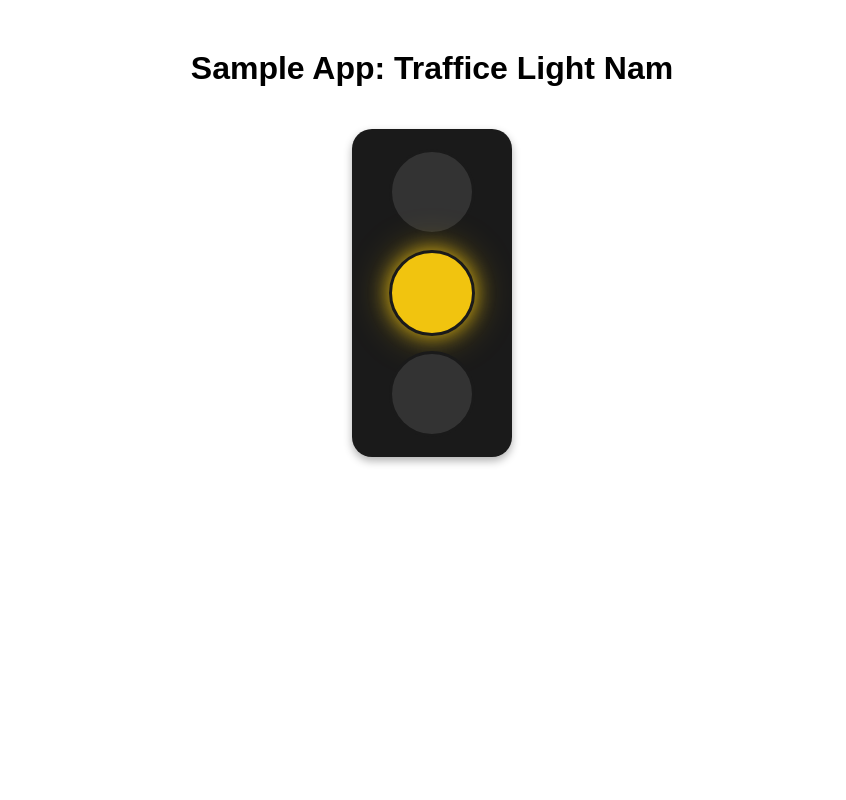
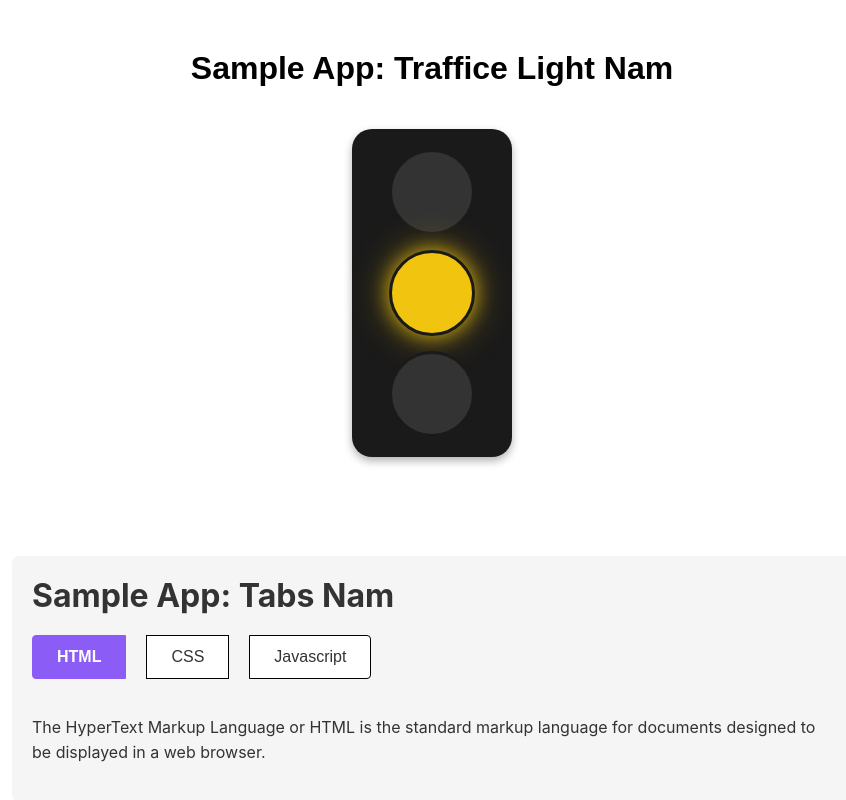
Before and after one commit to ToThanhNam/react-ultimate-course, a React (Vite) app: page / in a window 1280 px wide. Shown: the part 1102-1902 px from the top of the page, without its empty margins (208-1054 px from the left). Before the commit the page ends 1628 px from the top, so only its background shows below. Built offline with nearby package versions, Linux system fonts and the light colour scheme.

Commit message:
tabs ft and modified structure

```diff
--- a/src/App.tsx
+++ b/src/App.tsx
@@ -3,8 +3,9 @@ import Props from "./fundanmental/Props";
 import State from "./fundanmental/State";
 import SonColorBox from "./sampleApp/son/SonColorBox";
 import TonyColorBox from "./sampleApp/tony/TonyColorBox";
-import ColorBoxNam from "./sampleApp/namtt/ColorBox"
-import TrafficLightNam from "./sampleApp/lightgameplan/TrafficLightNam"
+import ColorBoxNam from "./sampleApp/namtt/colorboxnam/ColorBox"
+import TrafficLightNam from "./sampleApp/namtt/lightgamenam/TrafficLightNam"
+import Tabs from "./sampleApp/namtt/tabsnam/Tabs"
 
 function App() {
   return (
@@ -26,6 +27,9 @@ function App() {
 
       <br />
       <TrafficLightNam />
+
+      <br />
+      <Tabs />
     </>
   );
 }
--- a/src/sampleApp/lightgameplan/TrafficLightNam.tsx
+++ b/src/sampleApp/namtt/lightgamenam/TrafficLightNam.tsx
@@ -1,4 +1,4 @@
-import React, { useState, useEffect } from 'react';
+import { useState, useEffect } from 'react';
 import './TrafficLightStyle.css';
 
 interface LightConfig {
--- /dev/null
+++ b/src/sampleApp/namtt/tabsnam/Tabs.tsx
@@ -0,0 +1,62 @@
+import { useState } from "react";
+import "./TabsStyle.css";
+
+interface Tab {
+  id: number;
+  title: string;
+  content: string;
+}
+
+const TABS: Tab[] = [
+  {
+    id: 1,
+    title: "HTML",
+    content:
+      "The HyperText Markup Language or HTML is the standard markup language for documents designed to be displayed in a web browser.",
+  },
+  {
+    id: 2,
+    title: "CSS",
+    content:
+      "Cascading Style Sheets is a style sheet language used for describing the presentation of a document written in a markup language such as HTML or XML.",
+  },
+  {
+    id: 3,
+    title: "Javascript",
+    content:
+      "JavaScript, often abbreviated as JS, is a programming language that is one of the core technologies of the World Wide Web, alongside HTML and CSS.",
+  },
+];
+
+const Tabs = () => {
+  const [activeTab, setActiveTab] = useState<string>("HTML");
+  console.log(activeTab);
+  const activeTabData = TABS.find((tab) => tab.title === activeTab);
+
+  return (
+    <>
+      <div className="tabs-container">
+        <h3 className="tabs-title">Sample App: Tabs Nam</h3>
+        <div className="tabs-buttons">
+          {TABS.map((tab) => (
+            <button
+              key={tab.id}
+              className={`tab-button${
+                activeTab === tab.title ? " active" : ""
+              }`}
+              onClick={() => setActiveTab(tab.title)}
+            >
+              {tab.title}
+            </button>
+          ))}
+        </div>
+
+        <div className="tabs-content">
+          <p>{activeTabData?.content}</p>
+        </div>
+      </div>
+    </>
+  );
+};
+
+export default Tabs;
--- /dev/null
+++ b/src/sampleApp/namtt/tabsnam/TabsStyle.css
@@ -0,0 +1,74 @@
+.tabs-container {
+  padding: 20px;
+  font-family: -apple-system, BlinkMacSystemFont, 'Segoe UI', Roboto, 'Helvetica Neue', Arial, sans-serif;
+  background-color: #f5f5f5;
+  border-radius: 8px;
+  max-width: 800px;
+  margin: 20px auto;
+}
+
+.tabs-title {
+  font-size: 32px;
+  font-weight: bold;
+  color: #333;
+  margin: 0 0 20px 0;
+  padding: 0;
+}
+
+.tabs-buttons {
+  display: flex;
+  gap: 0;
+  margin-bottom: 20px;
+}
+
+.tab-button {
+  padding: 12px 24px;
+  font-size: 16px;
+  font-weight: 500;
+  border: 1px solid #000;
+  background-color: #fff;
+  color: #333;
+  cursor: pointer;
+  transition: all 0.2s ease;
+  border-radius: 0;
+  outline: none;
+  margin-right: 20px;
+}
+
+.tab-button:first-child {
+  border-top-left-radius: 4px;
+  border-bottom-left-radius: 4px;
+}
+
+.tab-button:last-child {
+  border-top-right-radius: 4px;
+  border-bottom-right-radius: 4px;
+}
+
+.tab-button:not(.active) {
+  background-color: #fff;
+  color: #333;
+  border-color: #000;
+}
+
+.tab-button:not(.active):hover {
+  background-color: #f9f9f9;
+}
+
+.tab-button.active {
+  background-color: #8b5cf6;
+  color: #fff;
+  border-color: #8b5cf6;
+  font-weight: 600;
+}
+
+.tabs-content {
+  padding: 16px 0;
+}
+
+.tabs-content p {
+  margin: 0;
+  font-size: 16px;
+  line-height: 1.6;
+  color: #333;
+}
```
Also changed, not shown: src/sampleApp/namtt/colorboxnam/ColorBox.tsx (renamed from src/sampleApp/namtt/ColorBox.tsx), src/sampleApp/namtt/colorboxnam/ColorBoxStyle.css (renamed from src/sampleApp/namtt/ColorBoxStyle.css), src/sampleApp/namtt/lightgamenam/TrafficLightStyle.css (renamed from src/sampleApp/lightgameplan/TrafficLightStyle.css).
